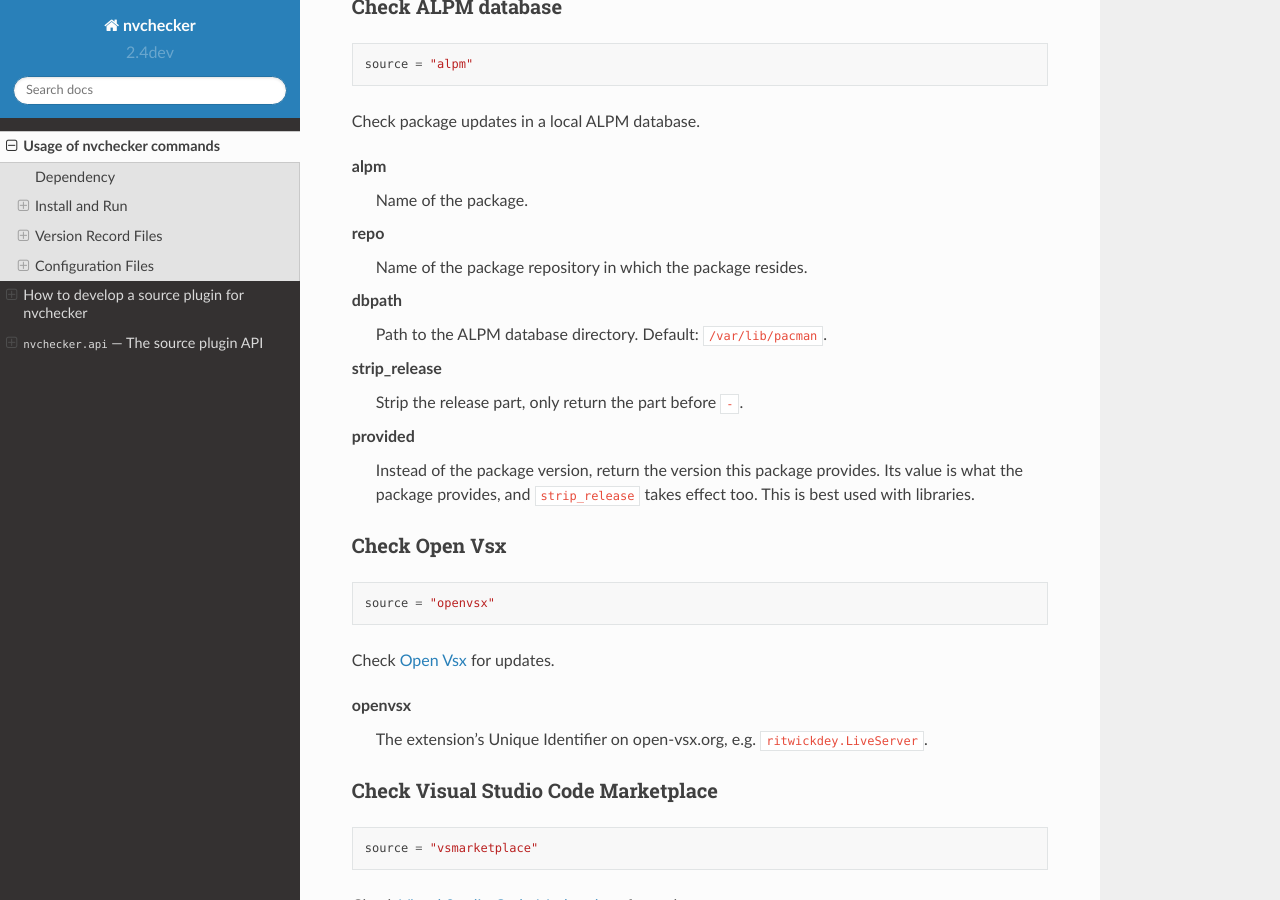
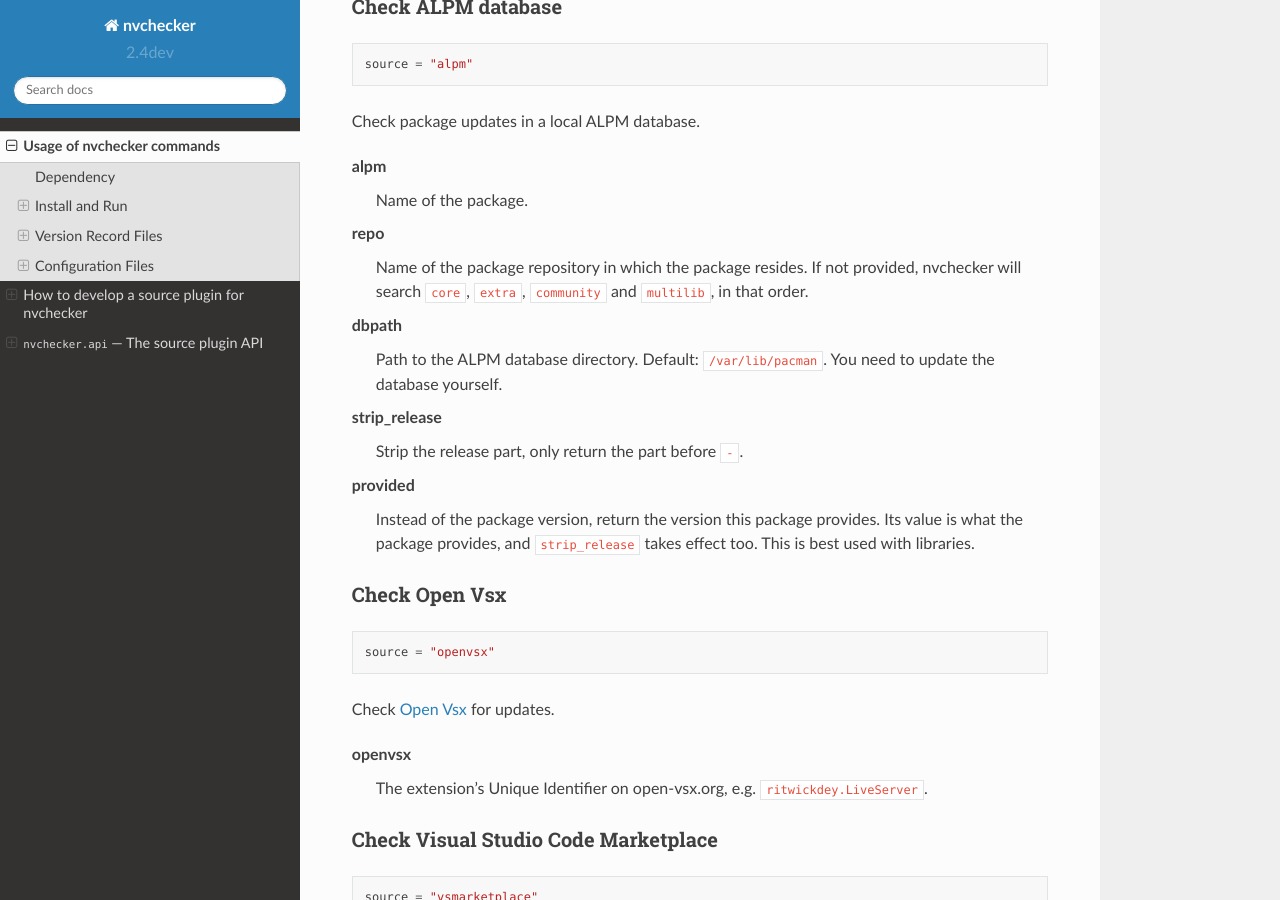
Before and after one commit to lilydjwg/nvchecker, a Sphinx documentation site: the page built from docs/usage.rst, in a window 1280 px wide and 900 px high, scrolled down 19689 px. Built offline with Sphinx 7.4.7 and the Read the Docs theme 2.0.0, drawn with Linux system fonts in a browser that asks for light colours.

Commit message:
alpm: make `repo` option optional

```diff
--- a/docs/usage.rst
+++ b/docs/usage.rst
@@ -814,10 +814,10 @@ alpm
   Name of the package.
 
 repo
-  Name of the package repository in which the package resides.
+  Name of the package repository in which the package resides. If not provided, nvchecker will search ``core``, ``extra``, ``community`` and ``multilib``, in that order.
 
 dbpath
-  Path to the ALPM database directory. Default: ``/var/lib/pacman``.
+  Path to the ALPM database directory. Default: ``/var/lib/pacman``. You need to update the database yourself.
 
 strip_release
   Strip the release part, only return the part before ``-``.
```
Also changed, not shown: 1 other file.
